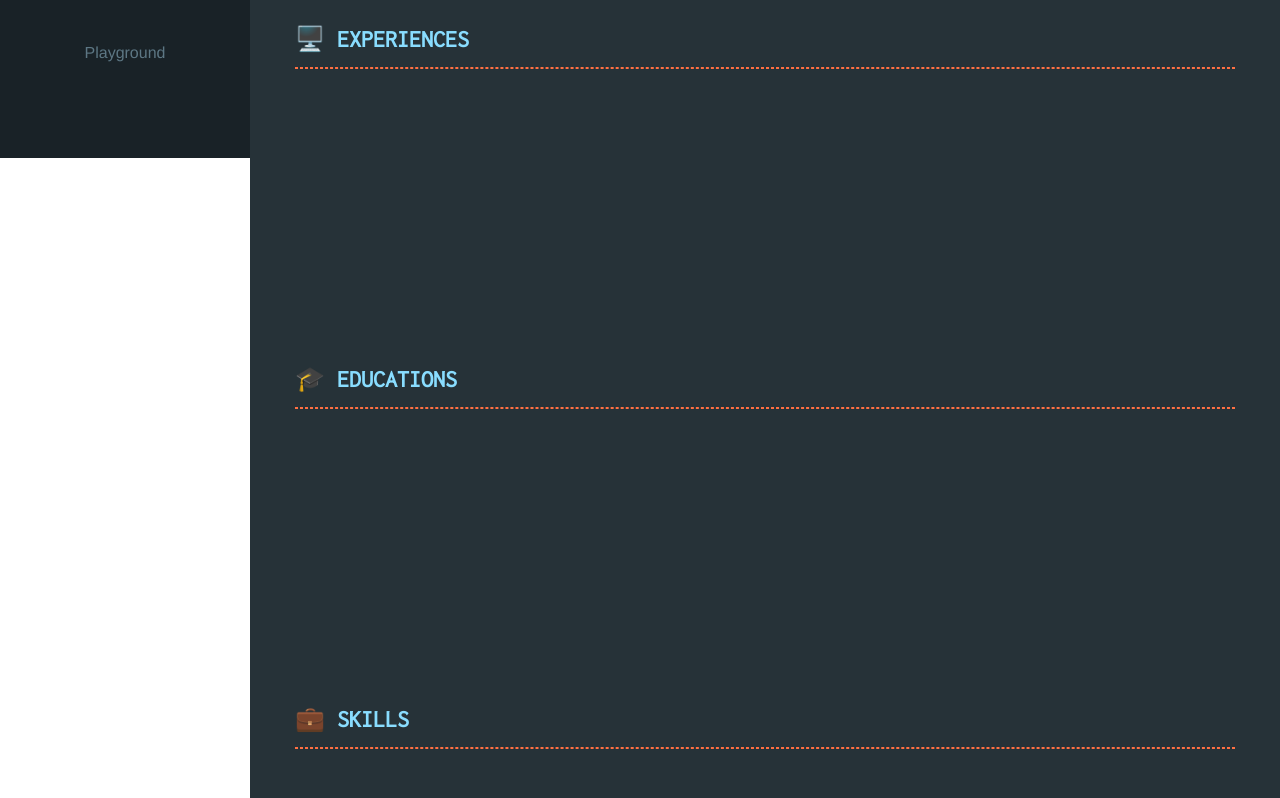
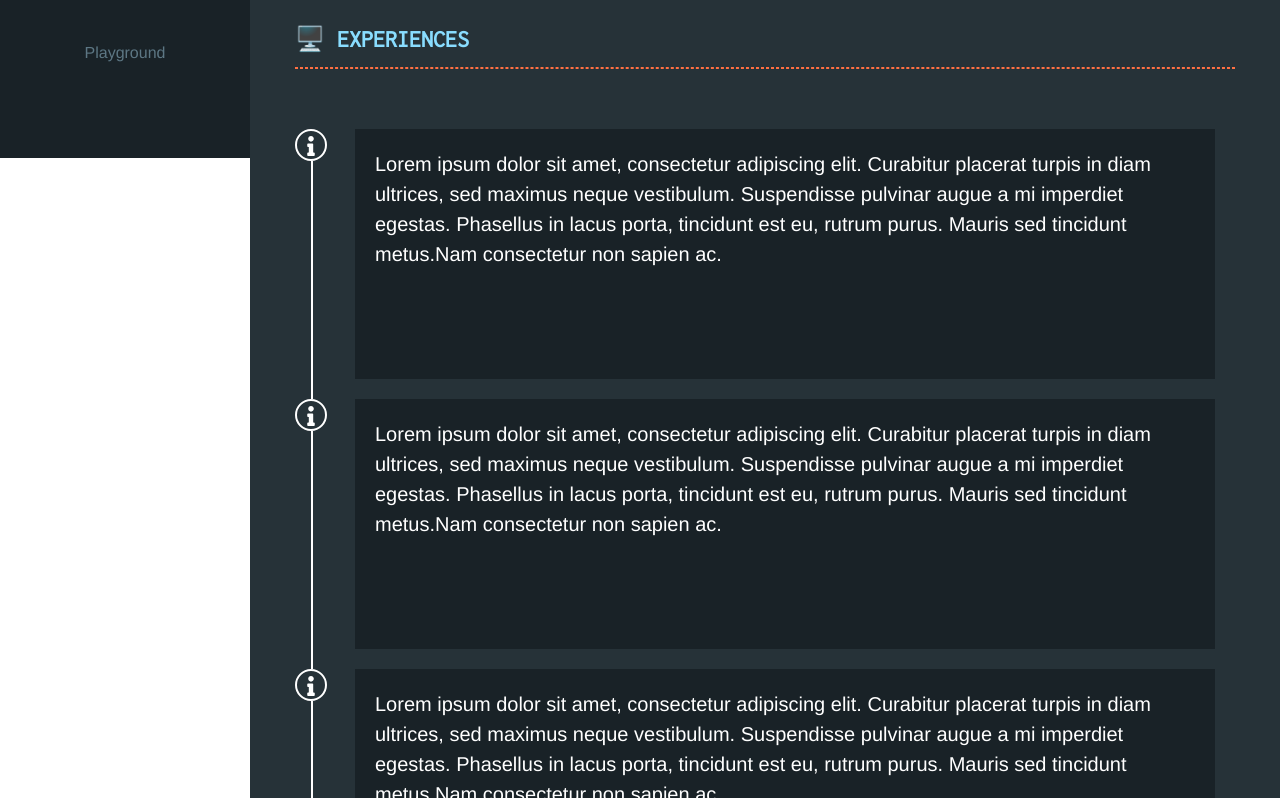
Before and after one commit to minhwood/portfolio, a Vue app: page /home in a window 1280 px wide. Shown: the part 642-1440 px from the top of the page. Built offline with nearby package versions, Linux system fonts and the light colour scheme.

Commit message:
ExperienceBoxWithTimelines

```diff
--- /dev/null
+++ b/src/components/atoms/TimelineHeader.vue
@@ -0,0 +1,51 @@
+<template>
+    <div class="timeline-header">
+        <div class="timeline-icon" ><font-awesome-icon class="info-icon" icon="info"/></div>
+        <span class="timeline-line "></span>
+    </div>
+</template>
+
+<script>
+export default {
+    name: "TimelineHeader",
+    props: {
+        isFinal: Boolean
+    }
+}
+</script>
+
+<style scoped>
+.timeline-header {
+    position: absolute;
+    height: 100%;
+}
+
+.timeline-icon {
+    position: absolute;
+    left: 0;
+    width:32px;
+    height:32px;
+    border-radius: 32px;
+    border: 2px solid var(--secondary-text-color);
+    text-align: center;
+    background-clip: var(--primary-bg-color);
+    z-index: 100;
+}
+
+.timeline-icon .info-icon {
+    width: 20px;
+    height: 20px;
+}
+
+.timeline-line {
+    border:1px solid var(--secondary-text-color);
+    position: absolute;
+    top:32px;
+    bottom:0px;
+    left: 16px;
+}
+
+.final-line {
+    bottom:32px !important;
+}
+</style>
--- /dev/null
+++ b/src/components/molecules/ExperienceBox.vue
@@ -0,0 +1,55 @@
+<template>
+  <div class="experience-box">
+      <timeline-header/>
+      <div class="experience-content">
+          Lorem ipsum dolor sit amet, consectetur adipiscing elit.
+        Curabitur placerat turpis in diam ultrices, sed maximus neque vestibulum.
+        Suspendisse pulvinar augue a mi imperdiet egestas.
+        Phasellus in lacus porta, tincidunt est eu, rutrum purus.
+        Mauris sed tincidunt metus.Nam consectetur non sapien ac.
+      </div>
+      <div class="empty-padding"></div>
+  </div>
+</template>
+<script>
+import TimelineHeader from '../atoms/TimelineHeader'
+
+export default {
+    name: 'ExperienceBox',
+    components:{
+        TimelineHeader
+    },
+    props: {
+        isFinal: {
+            type: Boolean,
+            deafult: false
+        }
+    }
+}
+</script>
+
+<style>
+.experience-box {
+    position: relative;
+    width: 100%;
+    min-height: 200px;
+}
+
+.experience-content {
+    margin-left: 60px;
+    margin-right: 20px;
+    min-height: 250px;
+    background: var(--secondary-bg-color);
+    padding: 20px;
+    transition: 0.5s;
+}
+
+.experience-content:hover {
+    margin-left:50px;
+    margin-right: 10px;
+}
+
+.empty-padding {
+    padding: 10px;
+}
+</style>
--- a/src/components/organisms/Experiences.vue
+++ b/src/components/organisms/Experiences.vue
@@ -1,15 +1,20 @@
 <template>
     <section id="experiences" class="part-container">
         <Header text="EXPERIENCES" icon="🖥️"/>
+        <ExperienceBox/>
+        <ExperienceBox/>
+        <ExperienceBox/>
     </section>
 </template>
 <script>
 import Header from '../molecules/Header'
+import ExperienceBox from '../molecules/ExperienceBox'
 
 export default {
     name:'Experiences',
     components: {
-        Header
+        Header,
+        ExperienceBox
     }
 }
 </script>
--- a/src/main.js
+++ b/src/main.js
@@ -4,13 +4,13 @@ import App from './App.vue'
 import router from './routes'
 import './statics/core.scss'
 import { library } from '@fortawesome/fontawesome-svg-core'
-import { faBars } from '@fortawesome/free-solid-svg-icons'
+import { faBars, faInfo } from '@fortawesome/free-solid-svg-icons'
 import { FontAwesomeIcon } from '@fortawesome/vue-fontawesome'
 import BootstrapVue from 'bootstrap-vue/dist/bootstrap-vue.esm'
 import 'bootstrap/dist/css/bootstrap.css'
 import 'bootstrap-vue/dist/bootstrap-vue.css'
 
-library.add(faBars)
+library.add(faBars, faInfo)
 Vue.use(VueRouter, BootstrapVue)
 Vue.component('font-awesome-icon', FontAwesomeIcon)
 Vue.config.productionTip = false
```
